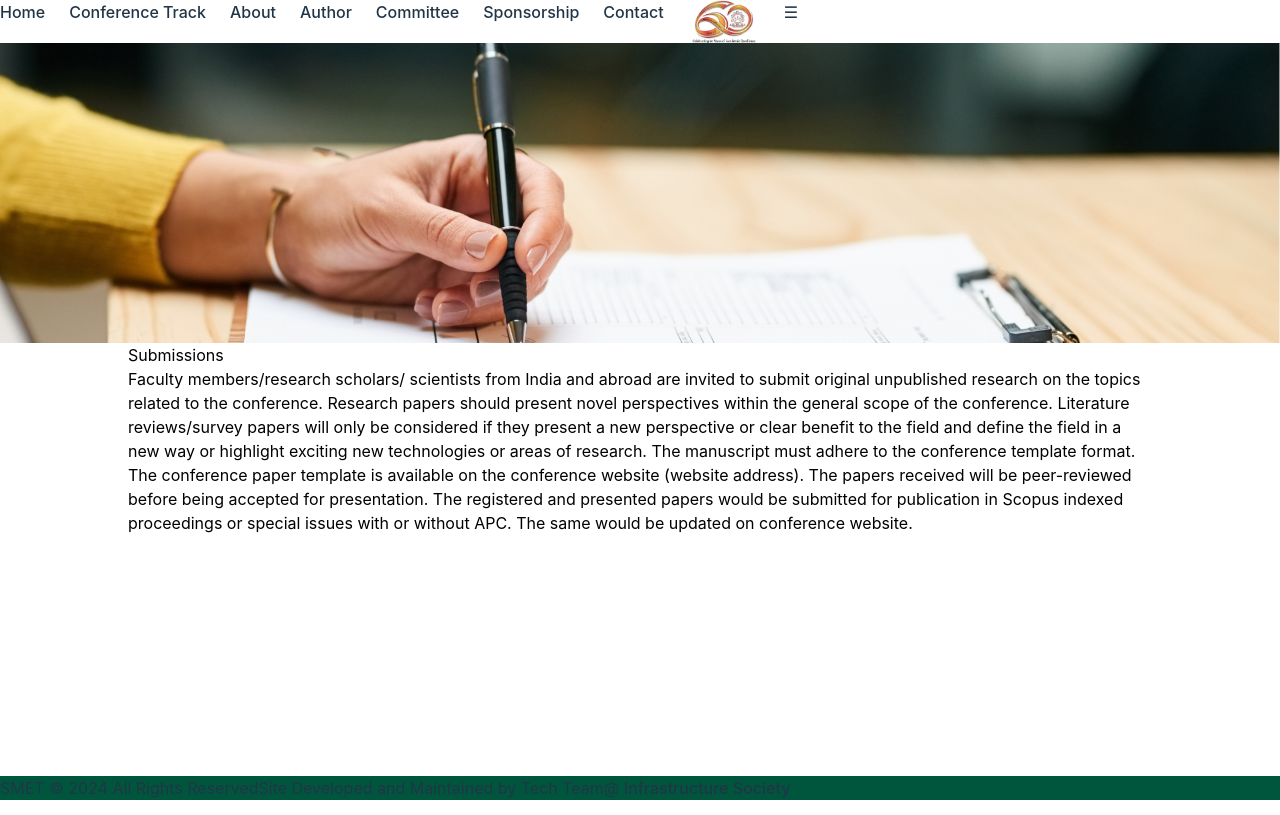
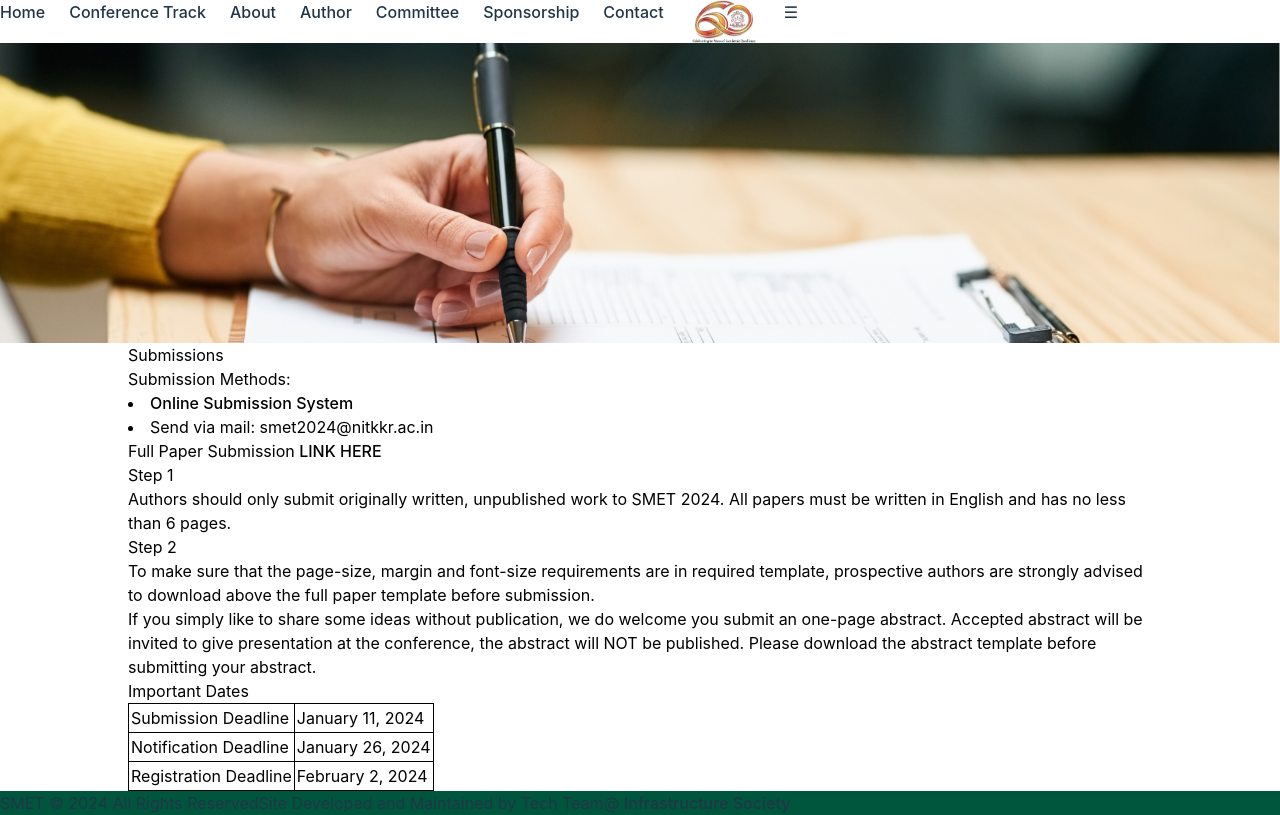
Before and after one commit to zerotwoadarsh/smet-CED, a React (Vite) app: page /author/submissions in a window 1280 px wide. Built offline with nearby package versions, Linux system fonts and the light colour scheme.

Commit message:
added presentation section

```diff
--- a/src/App.jsx
+++ b/src/App.jsx
@@ -15,6 +15,7 @@ import ConferenceTrack from "./component/conferenceTrack/ConferenceTrack";
 import Footer from "./component/Footer";
 import RegistrationInformation from "./component/authorSection/Author_Registration";
 import Submission from "./component/authorSection/Author_Submission";
+import Presentation from "./component/authorSection/Author_Presentation";
 
 
 
@@ -47,7 +48,7 @@ function App() {
         <Route path="/conference-track" element={<ConferenceTrack />} />
         <Route path="/author/registration-information" element={<RegistrationInformation />} />
         <Route path="/author/submissions" element={<Submission />} />
-
+        <Route path="/author/presentation" element={<Presentation />} />
       </Routes>
       <Footer />
     </Router>
--- a/src/component/Navbar.jsx
+++ b/src/component/Navbar.jsx
@@ -86,6 +86,7 @@ export const Navbar = () => {
   const authorDropdownItems = [
     { to: "/author/submissions", label: "Submissions" },
     { to: "/author/registration-information", label: "Registration Information" },
+    { to: "/author/presentation", label: "Presentation Guide" },
   ];
 
   return (
--- /dev/null
+++ b/src/component/authorSection/Author_Presentation.jsx
@@ -0,0 +1,69 @@
+import React from 'react';
+import presentationBanner from '../../assets/images/registrsationBanner.jpg'
+
+const Author_Presentation = () => {
+    return (
+        <div className=' bg-white text-black pb-5 mr-5 ml-5'>
+            <div style={{ textAlign: 'center', backgroundColor: 'white', color: '#333' }}>
+                <img
+                    src={presentationBanner}
+                    alt="Registration Image"
+                    style={{ maxHeight: '300px', objectFit: 'cover' }}
+                    className=' w-full'
+                />
+            </div>
+            <div style={{ padding: '0 10%', textAlign: 'left' }} >
+                <p className=' font-bold text-4xl text-center my-10 '>Presentation Guide</p>
+                <div className=' mt-4 mb-8'>
+                    <p className=' font-medium mb-2'>Tips for a Good Presentation</p>
+                    <p className='text-sm'>Whether you are a seasoned presenter or a nervous first-timer, the following tips are intended as a simple guide.</p>
+                </div>
+                <div className=' mt-4 mb-8'>
+                    <p className=' font-medium mb-2 '>What to Bring</p>
+                    <p className='text-sm'>Bring your presentation on a USB drive, bring a copy on a second USB as a back-up and email the file to yourself ahead of time in case of loss or failure. In addition, you may bring along printed copies of your presentation, your full paper or other handouts, to distribute to audience members. We also recommend that you bring business cards.</p>
+                </div>
+                <div className=' mt-4 mb-8'>
+                    <p className=' font-medium mb-2 '>Checklist</p>
+                    <div className='ml-2'>
+                        <li className='text-sm'>Presentation on a USB drive</li>
+                        <li className='text-sm'>Back-up of presentation (USB and email)</li>
+                        <li className='text-sm'>Printouts of presentation, full paper and/or relevant handouts (optional)</li>
+                        <li className='text-sm'>Business cards</li>
+                    </div>
+                </div>
+                <div>
+                    <p>Important: Please ensure that the file name of your presentation begins with your own name or Paper ID, rather than naming the file “ICMSN” or “UK”. This ensures you don’t waste valuable presentation time searching for the file.</p>
+                </div>
+                <div className=' mt-4 mb-8'>
+                    <p className=' font-medium mb-2 '>What to Wear</p>
+                    <p className='text-sm'>There is no official dress code, but delegates generally wear business casual. However, professional attire is appreciated by fellow professionals, so we suggest erring on the smart side – although a tie is not necessary!</p>
+                </div>
+                <div className=' mt-4 mb-8'>
+                    <p className=' font-medium mb-2 '>Timing</p>
+                    <p className='text-sm'>Aim to arrive the conference room at least a few minutes in advance before the session starts. Time is of vital importance in making a presentation, so please be aware of the overall length of your presentation, as well as how the time is divided within your presentation, to ensure that you leave the appropriate amount of time for each point.</p>
+                </div>
+                <div className=' mt-4 mb-8'>
+                    <p className=' font-medium mb-2 '>How Long Is the Ideal Presentation?</p>
+                    <p className='text-sm'>You have a 15-minute slot allocated in which to present, but your presentation itself should be no longer than 15 minutes. We would suggest aiming for around 12–13 minutes. This will allow ample time for directly engaging with the audience through discussion and questions.</p>
+                </div>
+                <div className=' mt-4 mb-8'>
+                    <p className=' font-medium mb-2 '>Practice Makes Perfect</p>
+                    <p className='text-sm'>Long before the conference, make sure you spend ample time distilling and crafting your ideas into a well-thought-out presentation. Do NOT just read out your paper – a well-written paper does not equal an interesting and effective presentation.
+                        Practice delivery, timing and use of visuals a long while ahead of the event with your colleagues and friends. Invite feedback and incorporate their criticisms as you polish your presentation, which should be interesting and informative, well paced and lively. Show your passion for your subject: enthusiasm is infectious!</p>
+                </div>
+                <div className=' mt-4 mb-8'>
+                    <p className=' font-medium mb-2 '>Checklist</p>
+                    <div className='ml-2'>
+                        <li className='text-sm'>CHECK your facts, figures and quotes are accurate</li>
+                        <li className='text-sm'>CHECK your presentation for grammatical errors and spelling mistakes. If English is not your first language, please consider asking a native speaker to assist with this.</li>
+                        <li className='text-sm'>CHECK your timing, ensuring that your presentation is 15 minutes or less in length. Coming in under the 15-minute mark is better than overrunning.</li>
+                        <li className='text-sm'>CHECK your presentation is interesting and informative, and that you are delivering it with the enthusiasm your topic deserves.</li>
+                        <li className='text-sm'>CHECK you have printed copies of your presentation in case they are requested by audience members.</li>
+                    </div>
+                </div>
+            </div>
+        </div>
+    )
+}
+
+export default Author_Presentation;
--- a/src/component/authorSection/Author_Submission.jsx
+++ b/src/component/authorSection/Author_Submission.jsx
@@ -9,12 +9,49 @@ const Submission = () => {
                 alt="Submission Image"
                 style={{ width: '100%', maxHeight: '300px', objectFit: 'cover' }}
             />
-            <div style={{  padding: '0 10%', textAlign: 'left' }} >
-            <p className=' font-bold text-4xl text-center my-10 '>Submissions</p>
+            <div style={{ padding: '0 10%', textAlign: 'left' }} >
+                <p className=' font-bold text-4xl text-center my-10 '>Submissions</p>
                 <p className=' text-justify pb-10'>
-                    Faculty members/research scholars/ scientists from India and abroad are invited to submit original unpublished research on the topics related to the conference. Research papers should present novel perspectives within the general scope of the conference. Literature reviews/survey papers will only be considered if they present a new perspective or clear benefit to the field and define the field in a new way or highlight exciting new technologies or areas of research.
-                    The manuscript must adhere to the conference template format. The conference paper template is available on the conference website (website address). The papers received will be peer-reviewed before being accepted for presentation.
-                    The registered and presented papers would be submitted for publication in Scopus indexed proceedings or special issues with or without APC. The same would be updated on conference website.
+                    <div>
+                        <p>Submission Methods:</p>
+                        <li><a href=''>Online Submission System</a></li>
+                        <li>Send via mail: smet2024@nitkkr.ac.in</li>
+                    </div>
+                    <div>
+                        <p>Full Paper Submission <a href=''> LINK HERE </a></p>
+                        <div>
+                            <p>Step 1</p>
+                            <p>Authors should only submit originally written, unpublished work to SMET 2024. All papers must be written in English and has no less than 6 pages.</p>
+                        </div>
+                        <div>
+                            <p>Step 2</p>
+                            <p>To make sure that the page-size, margin and font-size requirements are in required template, prospective authors are strongly advised to download above the full paper template before submission.</p>
+                        </div>
+                    </div>
+                    <div>
+                        <div>
+                            <p>
+                            If you simply like to share some ideas without publication, we do welcome you submit an one-page abstract. Accepted abstract will be invited to give presentation at the conference, the abstract will NOT be published. Please download the abstract template before submitting your abstract.
+                            </p>
+                        </div>
+                    </div>
+                    <div>
+                        <p>Important Dates</p>
+                        <table  style={{  borderCollapse: 'collapse',  backgroundColor: 'white' }}>
+                            <tr>
+                                <td style={{ border: '1px solid black', padding: '2px' }}>Submission Deadline</td>
+                                <td style={{ border: '1px solid black', padding: '2px' }}>January 11, 2024</td>
+                            </tr>
+                            <tr>
+                                <td style={{ border: '1px solid black', padding: '2px' }}>Notification Deadline</td>
+                                <td style={{ border: '1px solid black', padding: '2px' }}>January 26, 2024</td>
+                            </tr>
+                            <tr>
+                                <td style={{ border: '1px solid black', padding: '2px' }}>Registration Deadline</td>
+                                <td style={{ border: '1px solid black', padding: '2px' }}>February 2, 2024</td>
+                            </tr>
+                        </table>
+                    </div>
                 </p>
             </div>
         </div>
```
